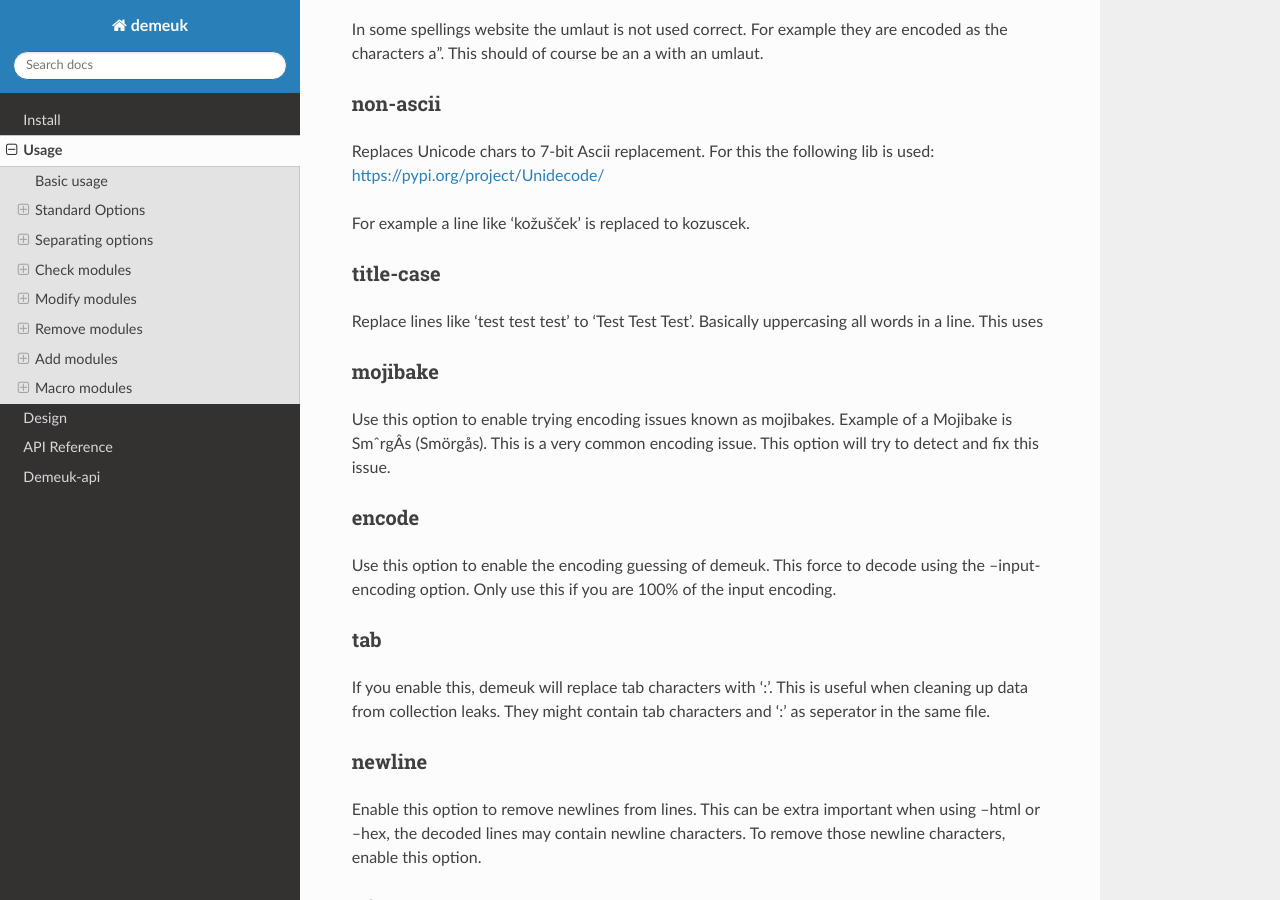
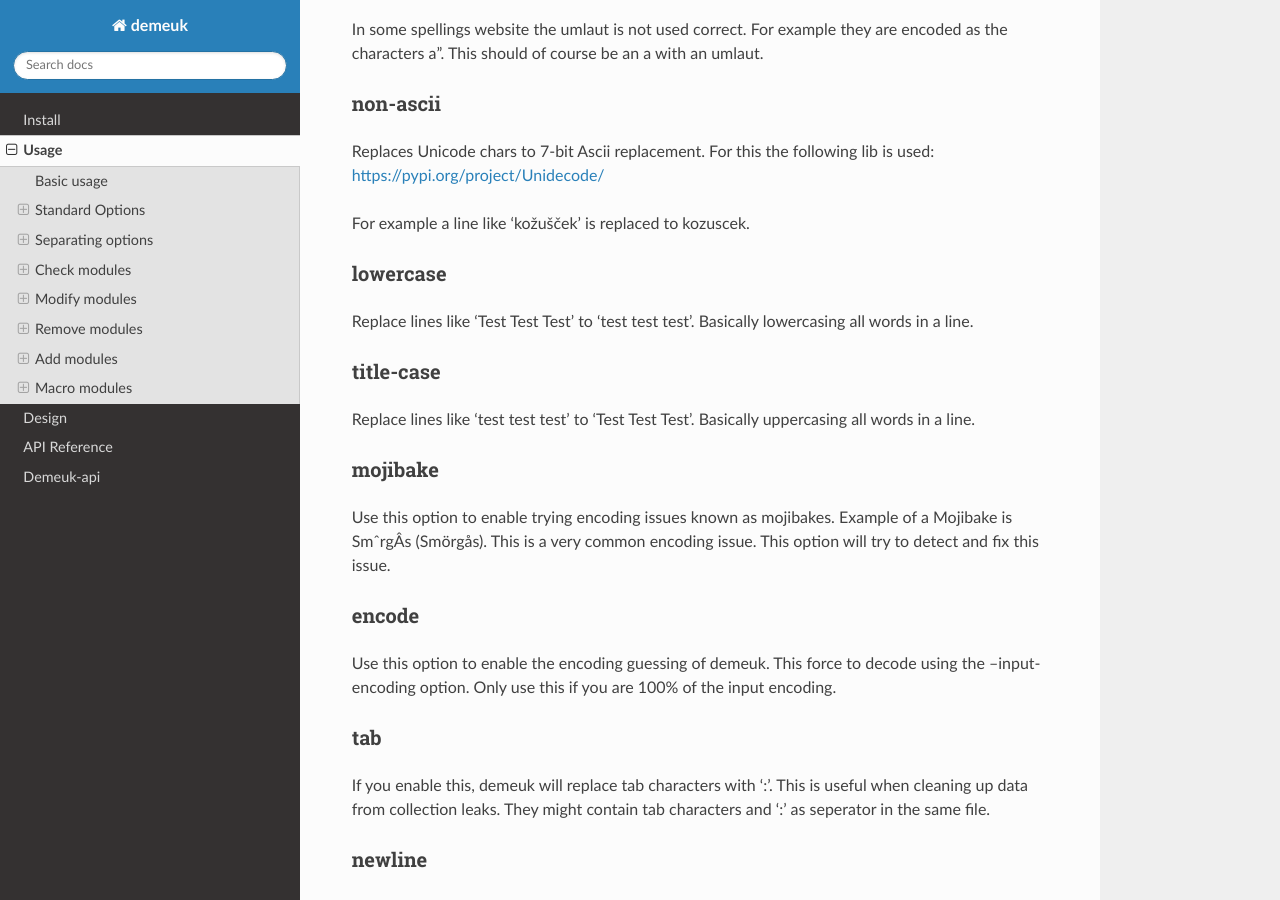
Before and after one commit to NetherlandsForensicInstitute/demeuk, a Sphinx documentation site: the page built from docs/usage.rst, in a window 1280 px wide and 900 px high, scrolled down 7564 px. Built offline with Sphinx 7.4.7 and the Read the Docs theme 2.0.0, drawn with Linux system fonts in a browser that asks for light colours; the version number could not be read and is left out.

Commit message:
Processed feedback comments.

```diff
--- a/docs/usage.rst
+++ b/docs/usage.rst
@@ -338,10 +338,15 @@
 
 For example a line like 'kožušček' is replaced to kozuscek.
 
+lowercase
+~~~~~~~~~~
+Replace lines like 'Test Test Test' to 'test test test'. Basically lowercasing all
+words in a line.
+
 title-case
 ~~~~~~~~~~
 Replace lines like 'test test test' to 'Test Test Test'. Basically uppercasing all
-words in a line. This uses
+words in a line.
 
 mojibake
 ~~~~~~~~
```
Also changed, not shown: 1 other file.
